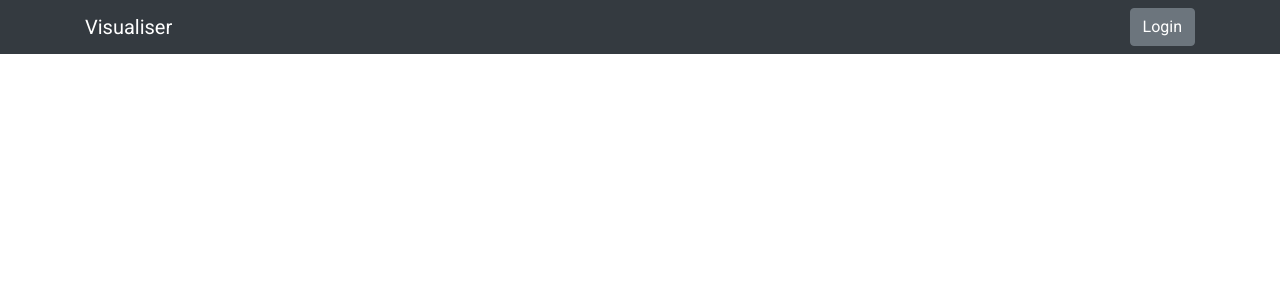
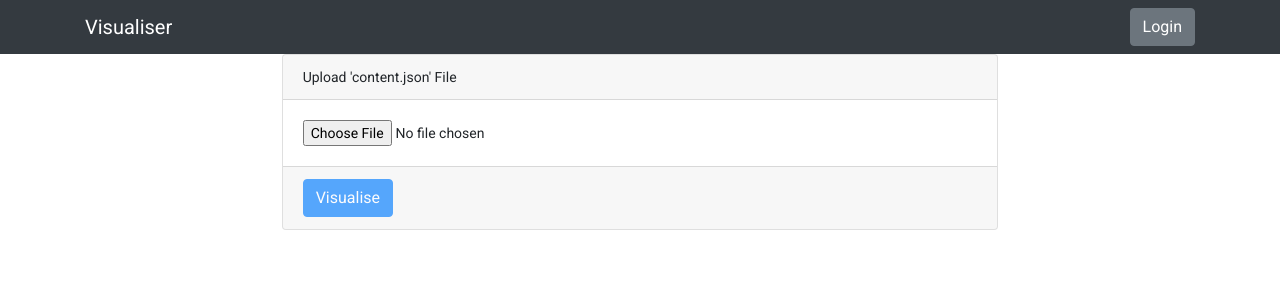
Before and after one commit to AnMan9801/Angular-json-visualiser, an Angular app: page / in a window 1280 px wide. Shown: the top 300 px of the page. Built offline with nearby package versions, Linux system fonts and the light colour scheme.

Commit message:
deat : Upload File

```diff
--- a/src/app/app.component.html
+++ b/src/app/app.component.html
@@ -1 +1,2 @@
 <app-navbar></app-navbar>
+<app-file-upload></app-file-upload>
--- /dev/null
+++ b/src/app/file-upload/file-upload.component.html
@@ -0,0 +1,13 @@
+<div class="container col-7">
+  <div class="card">
+    <div class="card-header">
+      Upload 'content.json' File
+    </div>
+    <div class="card-body">
+      <input type="file" id="fileInput" (change)="onFileSelected($event)" >
+    </div>
+    <div class="card-footer">
+      <button class="btn btn-primary" [disabled]="!fileLoaded"> Visualise </button>
+    </div>
+  </div>
+</div>
--- /dev/null
+++ b/src/app/file-upload/file-upload.component.ts
@@ -0,0 +1,40 @@
+import {
+  Component,
+  OnInit
+} from '@angular/core';
+
+@Component({
+  selector: 'app-file-upload',
+  templateUrl: './file-upload.component.html',
+  styleUrls: ['./file-upload.component.css']
+})
+export class FileUploadComponent implements OnInit {
+
+  obj;
+  fileLoaded:boolean = false;
+  constructor() {}
+
+  ngOnInit(): void {}
+
+  async onFileSelected(event) {
+    await this.onFileSelectedSub(event);
+    this.fileLoaded = true;
+  }
+  async onFileSelectedSub(event: any) {
+    var that = this;
+    var reader = new FileReader(); // File reader to read the file
+    // This event listener will happen when the reader has read the file
+    reader.addEventListener('load', function () {
+      var result = JSON.parse(reader.result as string); // Parse the result into an object
+      console.log(result);
+
+      that.obj = result;
+      console.log(that.obj);
+
+    });
+
+    reader.readAsText(event.target.files[0]); // Read the uploaded file
+  }
+
+
+}
--- a/src/styles.css
+++ b/src/styles.css
@@ -2,3 +2,6 @@
 
 html, body { height: 100%; }
 body { margin: 0; font-family: Roboto, "Helvetica Neue", sans-serif; }
+.file-input {
+  /* display: none; */
+}
--- a/tsconfig.json
+++ b/tsconfig.json
@@ -5,7 +5,7 @@
     "baseUrl": "./",
     "outDir": "./dist/out-tsc",
     "forceConsistentCasingInFileNames": true,
-    "strict": true,
+    "strict": false,
     "noImplicitReturns": true,
     "noFallthroughCasesInSwitch": true,
     "sourceMap": true,
```
Also changed, not shown: src/app/app.module.ts (+7 -2 lines), src/app/file-upload/file-upload.component.css (added), 1 other file (tests, documents, lock files or other folders).
